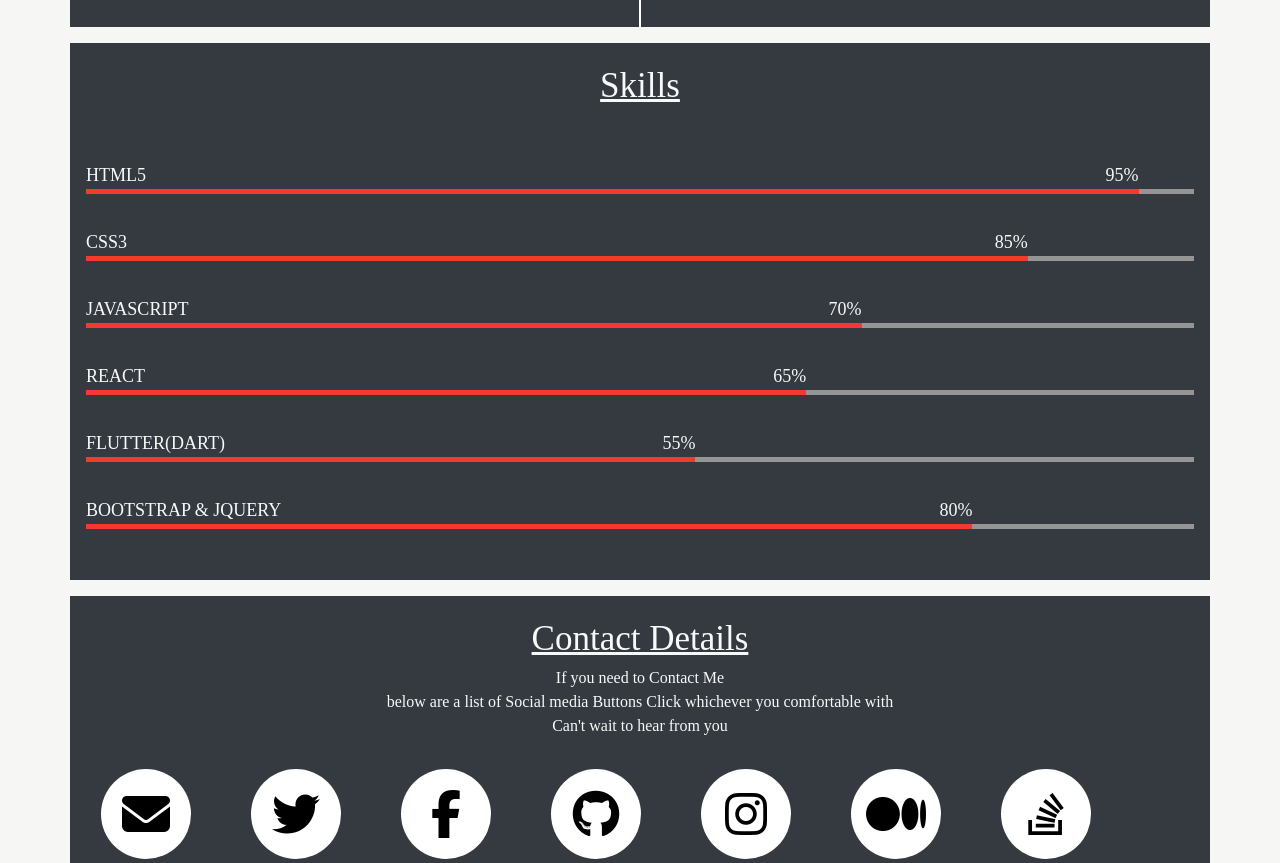
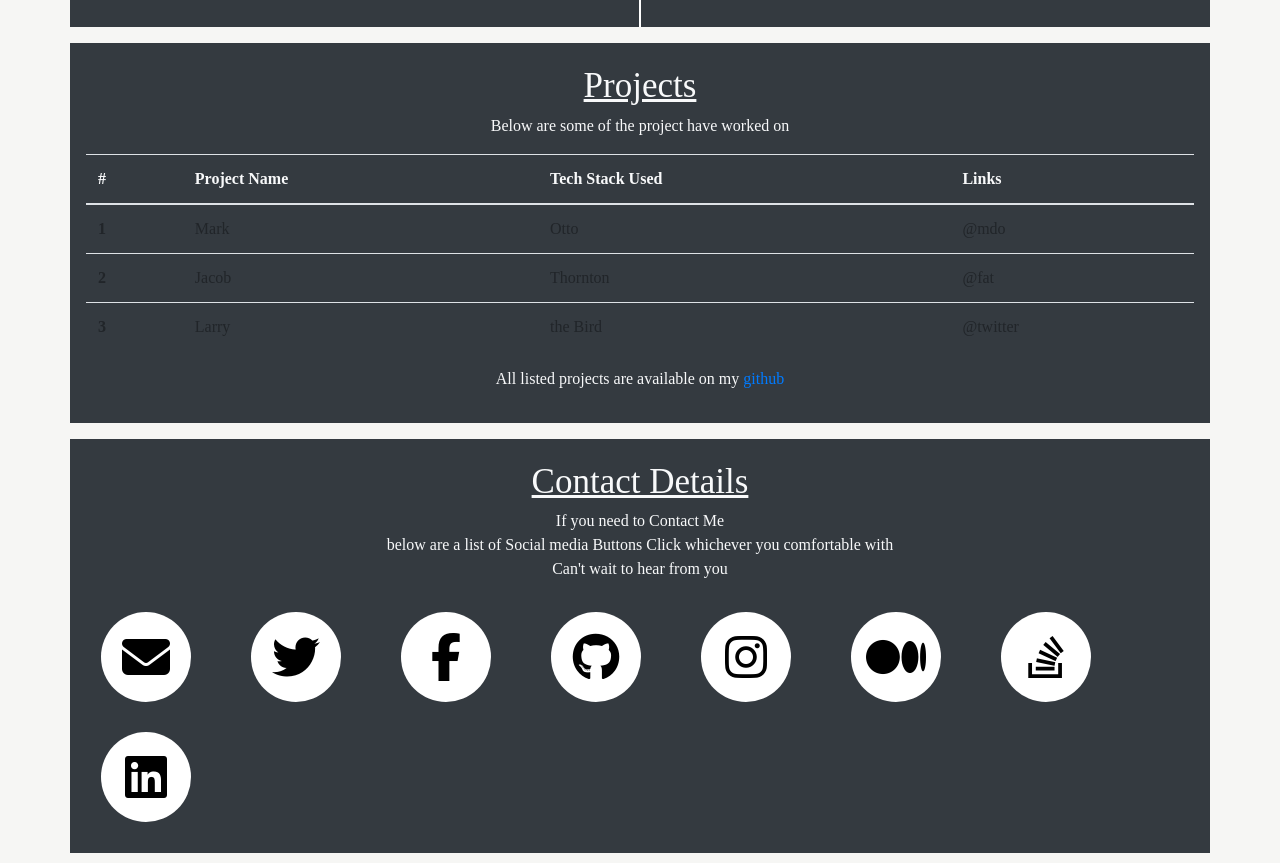
Before and after one commit to kromate/portfolio, a plain HTML site: page index.html in a window 1280 px wide. Shown: the part 2036-2899 px from the top of the page. Drawn offline with nearby package versions, Linux system fonts and the light colour scheme; a script that the page names is missing; some icons are missing; a web font is replaced by a local one.

Commit message:
adjustments

```diff
--- a/index.html
+++ b/index.html
@@ -187,44 +187,42 @@
 
   <div class="container bg-dark p-3" id="skills">
     <div class="wrapper ">
-      <h2 class="text-light text-center how-title " style="font-size: 35px;"> <u>Skills </u></h2>
-      <br><br>
-      <div class="skill">
-        <p class="text-light">HTML5</p>
-        <div class="skill-bar skill1 wow slideInLeft animated">
-          <span class="skill-count1 text-light">95%</span>
-        </div>
-      </div>
-      <div class="skill">
-        <p class="text-light">CSS3</p>
-        <div class="skill-bar skill2 wow slideInLeft animated">
-          <span class="skill-count2 text-light">85%</span>
-        </div>
-      </div>
-      <div class="skill">
-        <p class="text-light">JAVASCRIPT</p>
-        <div class="skill-bar skill3 wow slideInLeft animated">
-          <span class="skill-count3 text-light">70%</span>
-        </div>
-      </div>
-      <div class="skill">
-        <p class="text-light">REACT</p>
-        <div class="skill-bar skill4 wow slideInLeft animated">
-          <span class="skill-count4 text-light">65%</span>
-        </div>
-      </div>
-      <div class="skill">
-        <p class="text-light">FLUTTER(DART)</p>
-        <div class="skill-bar skill5 wow slideInLeft animated">
-          <span class="skill-count5 text-light">55%</span>
-        </div>
-      </div>
-      <div class="skill">
-        <p class="text-light">BOOTSTRAP & JQUERY</p>
-        <div class="skill-bar skill6 wow slideInLeft animated">
-          <span class="skill-count6 text-light">80%</span>
-        </div>
-      </div>
+      <h2 class="text-light text-center how-title " style="font-size: 35px;"> <u>Projects </u></h2>
+      <p class="text-light text-center"> Below are some of the project have worked on </p>
+  <table class="table">
+    <thead>
+      <tr class="text-light display-10">
+        <th scope="col">#</th>
+        <th scope="col">Project Name</th>
+        <th scope="col">Tech Stack Used</th>
+        <th scope="col">Links</th>
+      </tr>
+    </thead>
+    <tbody>
+      <tr>
+        <th scope="row">1</th>
+        <td>Mark</td>
+        <td>Otto</td>
+        <td>@mdo</td>
+      </tr>
+      <tr>
+        <th scope="row">2</th>
+        <td>Jacob</td>
+        <td>Thornton</td>
+        <td>@fat</td>
+      </tr>
+      <tr>
+        <th scope="row">3</th>
+        <td>Larry</td>
+        <td>the Bird</td>
+        <td>@twitter</td>
+      </tr>
+    </tbody>
+  </table>
+
+        <p class="text-light text-center">All listed projects are available on my <a href="https://github.com/kromate">github</a></p>
+
+
     </div><!-- end of /.coloumn -->
 
   </div>
--- a/style.css
+++ b/style.css
@@ -154,99 +154,6 @@ a:hover {
 .wrapper{
 	margin:0 auto;
     }
-    .skill {
-        margin-bottom: 35px;
-        position: relative;
-			overflow:hidden;
-
-    }
-    .skill > p {
-        font-size: 18px;
-        font-weight: 400;
-        color: #1a1716;
-        margin: 0;
-    }
-    .skill:before{
-        width: 100%;
-        height: 5px;
-        content: "";
-        display: block;
-        position: absolute;
-        background: #959595;
-        bottom: 0;
-    }
-    .skill-bar {
-        width: 100%;
-        height: 5px;
-        background:#f4392f;
-        display: block;
-        position: relative;
-    }
-
-    /* SKILL 1 */
-    .skill1{
-        width: 95%;
-
-    }
-    .skill-bar span{
-        position: absolute;
-        top: -30px;
-        padding: 0;
-        font-size: 18px;
-        padding: 3px 0;
-        font-weight: 500;
-    }
-    .skill-bar {
-        position: relative;
-
-    }
-
-    .skill1 .skill-count1 {
-        right: 0;
-    }
-    /* SKILL 2 */
-    .skill2{
-        width: 85%;
-    }
-
-    .skill2 .skill-count2 {
-        right: 0;
-    }
-    /* SKILL 3 */
-    .skill3{
-        width: 70%;
-    }
-    .skill3 .skill-count3 {
-        right: 0;
-    }
-
-    /* SKILL 4 */
-    .skill4{
-        width: 65%
-    }
-
-    .skill4 .skill-count4 {
-        right: 0;
-    }
-
-    /* SKILL 5 */
-    .skill5{
-        width: 55%;
-    }
-
-    .skill5 .skill-count5 {
-        right: 0;
-    }
-
-    /* SKILL 6 */
-    .skill6{
-        width: 80%
-    }
-
-    .skill6 .skill-count6 {
-        right: 0;
-    }
-
 
 
 
```
